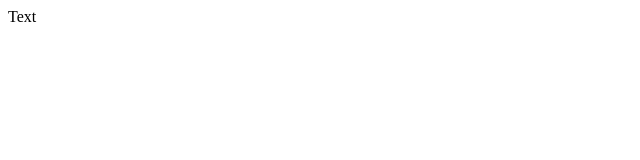
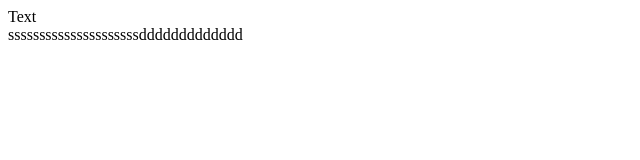
Before and after one commit to LewayaNaga/Website, a plain HTML site: page index.html in a window 1280 px wide. Shown: the whole page, without its empty margins (0-640 px from the left). Drawn offline with Linux system fonts and the light colour scheme.

Commit message:
main hallo

```diff
--- a/index.html
+++ b/index.html
@@ -5,3 +5,4 @@
 <body>
     <div>Text</div>
 </body>
+sssssssssssssssssssssddddddddddddd
```
Also changed, not shown: style.css (added).
